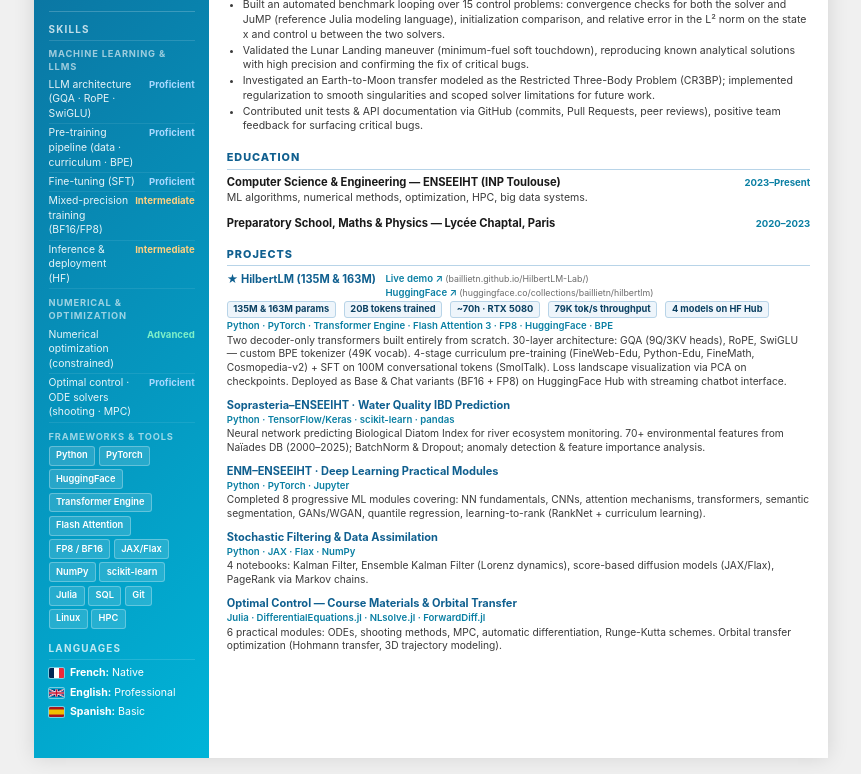
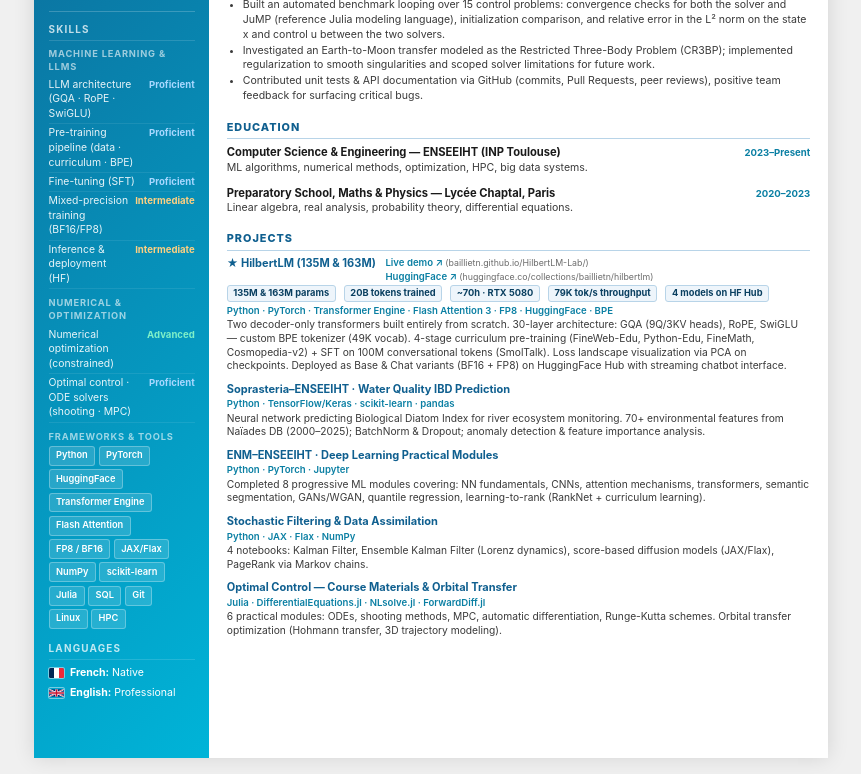
Before and after one commit to baillietn/baillietn.github.io, a plain HTML site: page cv/index.html in a window 1280 px wide. Shown: the part 381-1155 px from the top of the page, without its empty margins (209-1070 px from the left). Drawn offline with Linux system fonts and the light colour scheme.

Commit message:
Update CV content

```diff
--- a/cv/index.html
+++ b/cv/index.html
@@ -217,14 +217,6 @@
 
                         <span><strong>English:</strong> Professional</span>
                     </div>
-                    <div class="lang-row">
-                        <svg class="flag" viewBox="0 0 750 500" aria-hidden="true">
-                            <rect width="750" height="500" fill="#AA151B" />
-                            <rect y="125" width="750" height="250" fill="#F1BF00" />
-                        </svg>
-
-                        <span><strong>Spanish:</strong> Basic</span>
-                    </div>
                 </div>
             </div>
         </div>
@@ -265,7 +257,6 @@
                         <ul>
                             <li>Enhanced and validated an open-source Julia optimal-control solver library, across two axes: software maintenance (bug fixing) and numerical validation.</li>
                             <li>Built an automated benchmark looping over 15 control problems: convergence checks for both the solver and JuMP (reference Julia modeling language), initialization comparison, and relative error in the L² norm on the state x and control u between the two solvers.</li>
-                            <li>Validated the Lunar Landing maneuver (minimum-fuel soft touchdown), reproducing known analytical solutions with high precision and confirming the fix of critical bugs.</li>
                             <li>Investigated an Earth-to-Moon transfer modeled as the Restricted Three-Body Problem (CR3BP); implemented regularization to smooth singularities and scoped solver limitations for future work.</li>
                             <li>Contributed unit tests &amp; API documentation via GitHub (commits, Pull Requests, peer reviews), positive team feedback for surfacing critical bugs.</li>
                         </ul>
@@ -287,6 +278,7 @@
                         <div class="entry-title">Preparatory School, Maths &amp; Physics — Lycée Chaptal, Paris</div>
                         <div class="entry-date">2020–2023</div>
                     </div>
+                    <div class="entry-desc">Linear algebra, real analysis, probability theory, differential equations.</div>
                 </div>
             </div>
             <div class="section">
@@ -364,7 +356,6 @@
             <ul>
                 <li>Enhanced and validated an <span class="nobreak">open-source</span> Julia <span class="nobreak">optimal-control</span> solver library, across two axes: software maintenance (bug fixing) and numerical validation.</li>
                 <li>Built an automated benchmark looping over 15 control problems: convergence checks for both the solver and JuMP (reference Julia modeling language), initialization comparison, and relative error in the L² norm on the state x and control u between the two solvers.</li>
-                <li>Validated the Lunar Landing maneuver (<span class="nobreak">minimum-fuel</span> soft touchdown), reproducing known analytical solutions with high precision and confirming the fix of critical bugs.</li>
                 <li>Contributed unit tests &amp; API documentation via GitHub (commits, Pull Requests, peer reviews), positive team feedback for surfacing critical bugs.</li>
             </ul>
             <h2>Education</h2>
@@ -373,6 +364,7 @@
             <p>ML algorithms, numerical methods, optimization, HPC, big data systems.</p>
             <h3>Preparatory School, Maths &amp; Physics — Lycée Chaptal, Paris</h3>
             <p>Sep 2020 – Jul 2023</p>
+            <p>Linear algebra, real analysis, probability theory, differential equations.</p>
             <h2>Projects</h2>
             <h3>HilbertLM (135M &amp; 163M)</h3>
             <p>
@@ -388,7 +380,7 @@
             <p><strong>Frameworks &amp; Tools:</strong> Python, PyTorch, HuggingFace, Transformer Engine, Flash Attention, FP8 / BF16, JAX/Flax, NumPy, <span class="nobreak">scikit-learn</span>, Julia, SQL, Git, Linux, HPC</p>
 
             <h2>Languages</h2>
-            <p>French: Native, English: Professional, Spanish: Basic</p>
+            <p>French: Native, English: Professional</p>
         </div>
 
     </div>
```
Also changed, not shown: _cv/cv.yml (+1 -7 lines), 3 other files.
